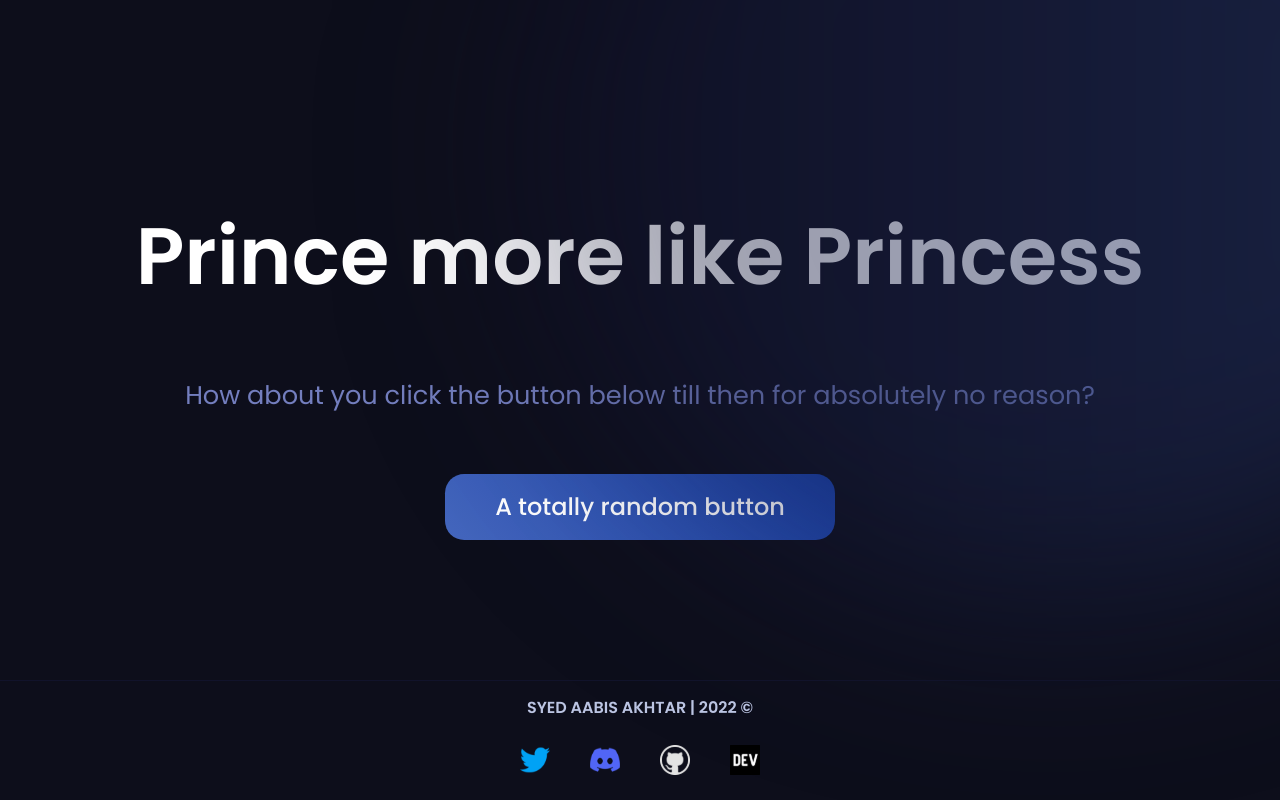
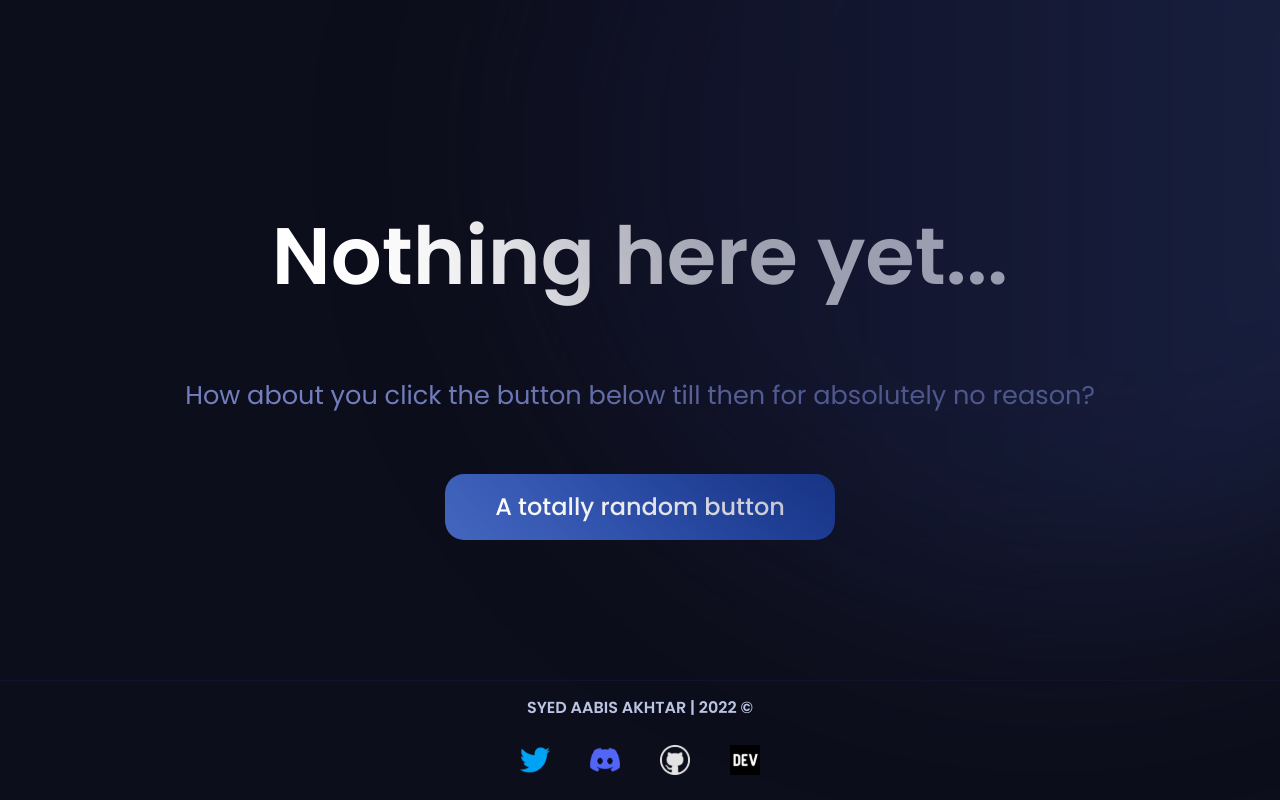
Before and after one commit to GitBolt/site, a Next.js app: page / in a window 1280 px wide. Built offline with nearby package versions, Linux system fonts and the light colour scheme.

Commit message:
🔀Revert "💩Trolling"
This reverts commit 9a1c422460f049574670aa39fdbffd6eb9bdb102.

```diff
--- a/pages/index.tsx
+++ b/pages/index.tsx
@@ -25,7 +25,7 @@
           className="text-white"
           style={colour ? { color: colour, textShadow: `1px 1px 20px ${colour}70` } : {}}
         >
-          Prince more like Princess
+          Nothing here yet...
 
         </h1>
         <h2 className="text-white">How about you click the button below till then for absolutely no reason?</h2>
```
